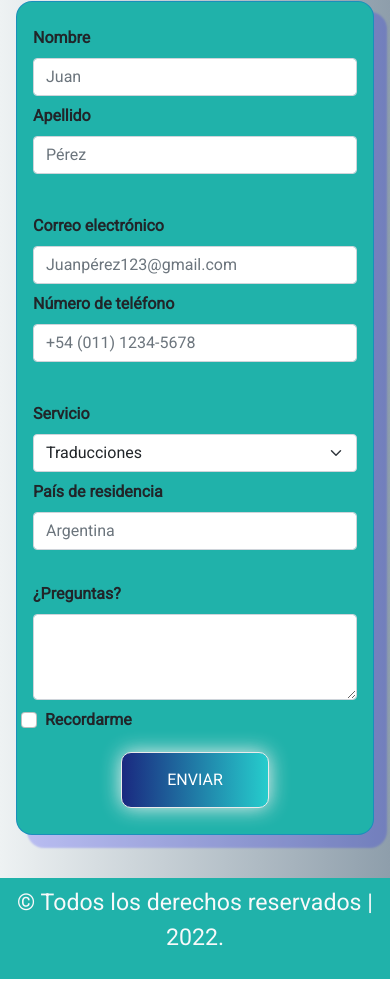
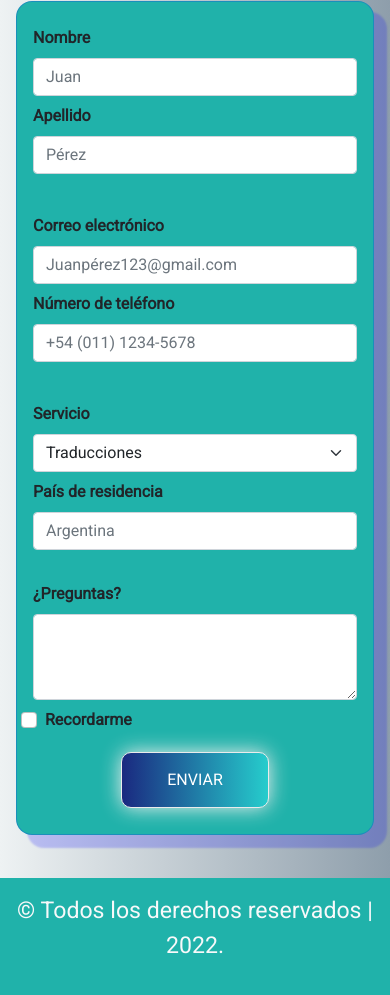
Before and after one commit to Leoseoane0509/Proyecto-Full-Responsive, a plain HTML site: page pages/contacto.html in a window 390 px wide. Shown: the part 298-1293 px from the top of the page. Drawn offline with nearby package versions, Linux system fonts and the light colour scheme.

Commit message:
contacto full responsive

```diff
--- a/pages/contacto.html
+++ b/pages/contacto.html
@@ -138,7 +138,7 @@
   </main>
   <!-- FOOTER -->
   <footer>
-    <div class="container-fluid p-2">
+    <div class="container-fluid p-3">
       <div class="row">
         <p class="text-center text-light fs-3">&copy; Todos los derechos reservados | 2022.</p>
       </div>
```
